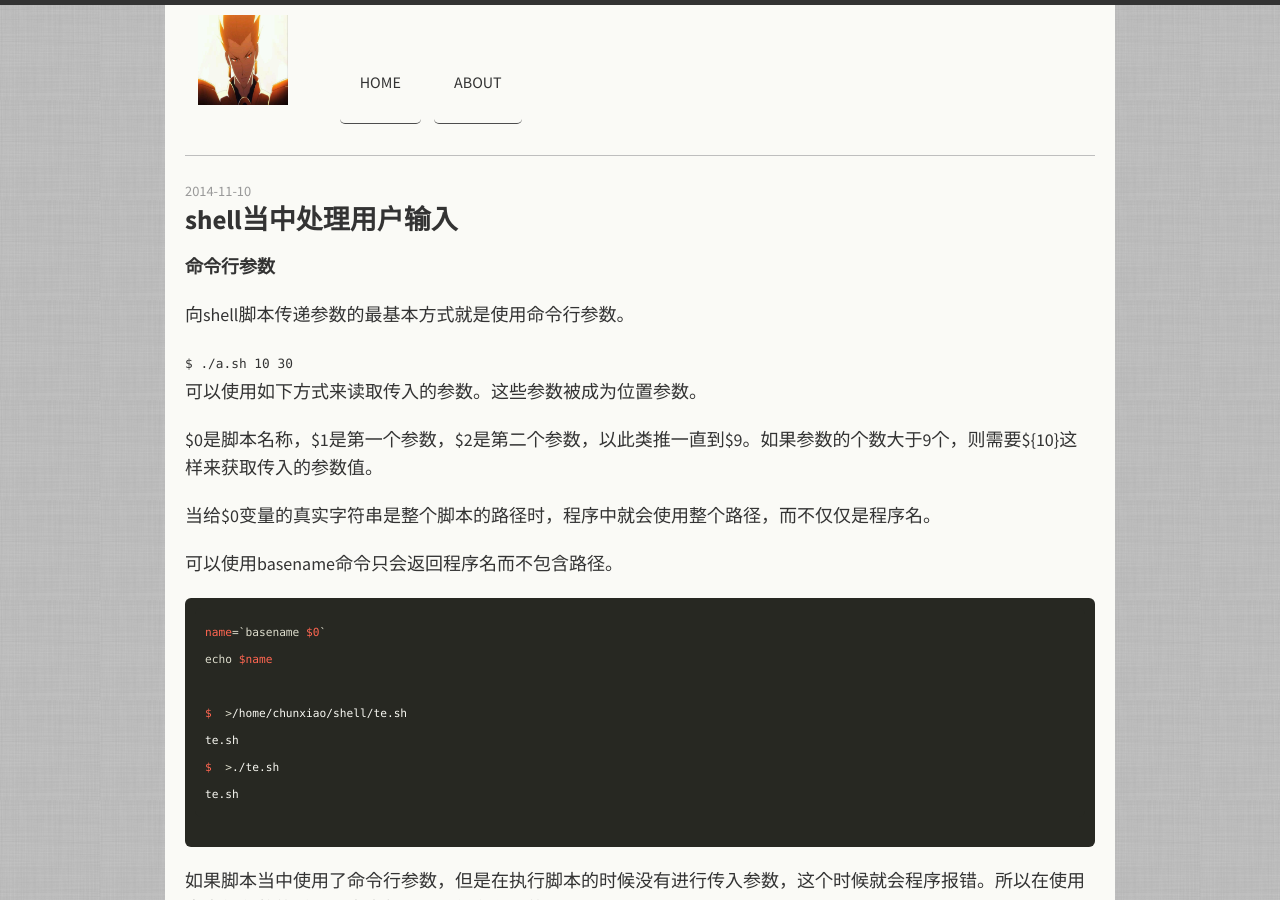
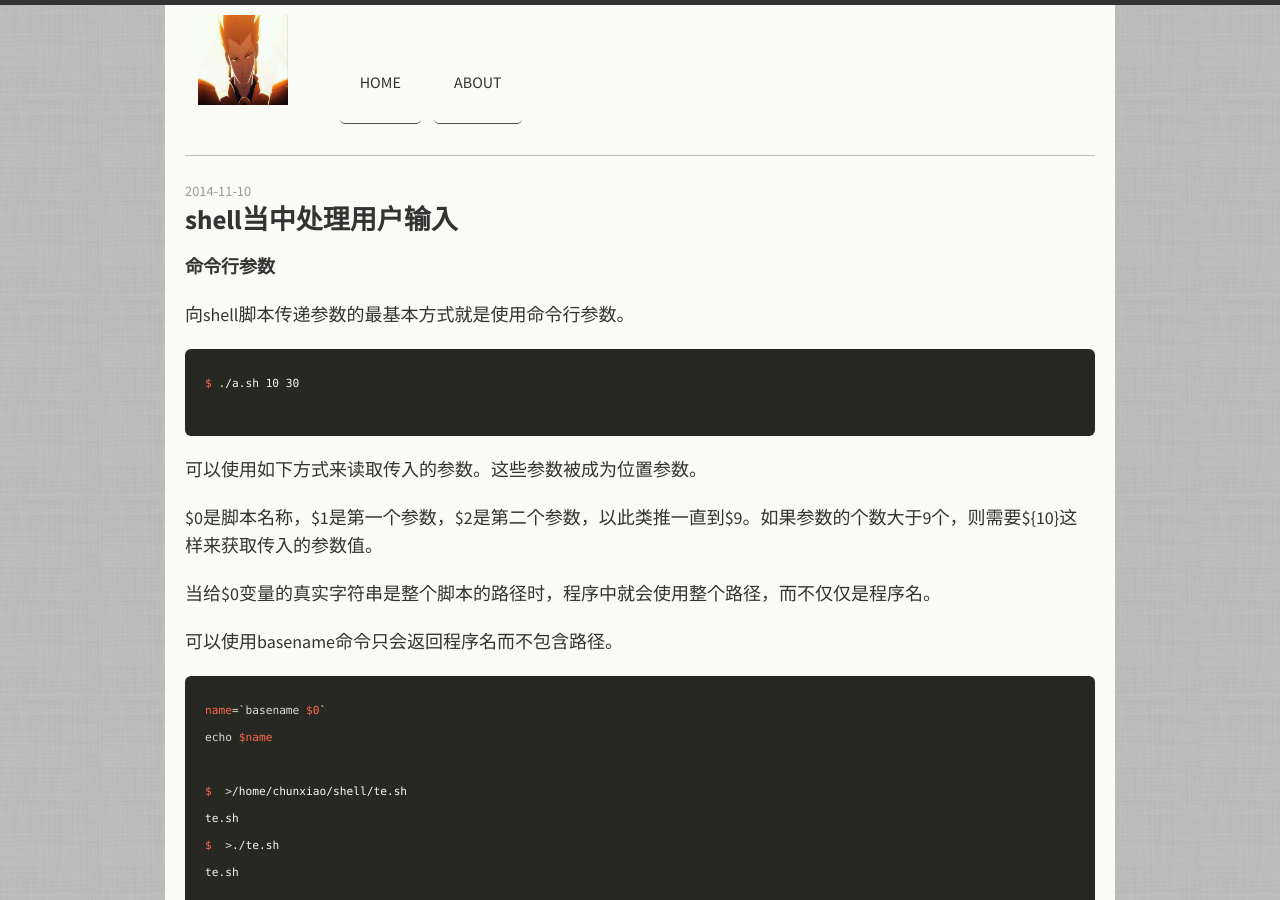
Before and after one commit to itachi04199/rcxblog.github.io, a Jekyll site: the page built from _posts/2014-11-10-linux-shell-learn4.md, in a window 1280 px wide and 900 px high. Built offline with Jekyll 4.4.1, drawn with Linux system fonts in a browser that asks for light colours; Markdown is read by kramdown in place of the engine named in the settings; comment, search, counter and statistics services are not loaded.

Commit message:
add post

````diff
--- a/_posts/2014-11-10-linux-shell-learn4.md
+++ b/_posts/2014-11-10-linux-shell-learn4.md
@@ -9,7 +9,7 @@ tags: linux shell
 
 向shell脚本传递参数的最基本方式就是使用命令行参数。
 
-```baah
+```bash
 $ ./a.sh 10 30
 ```
 
````
